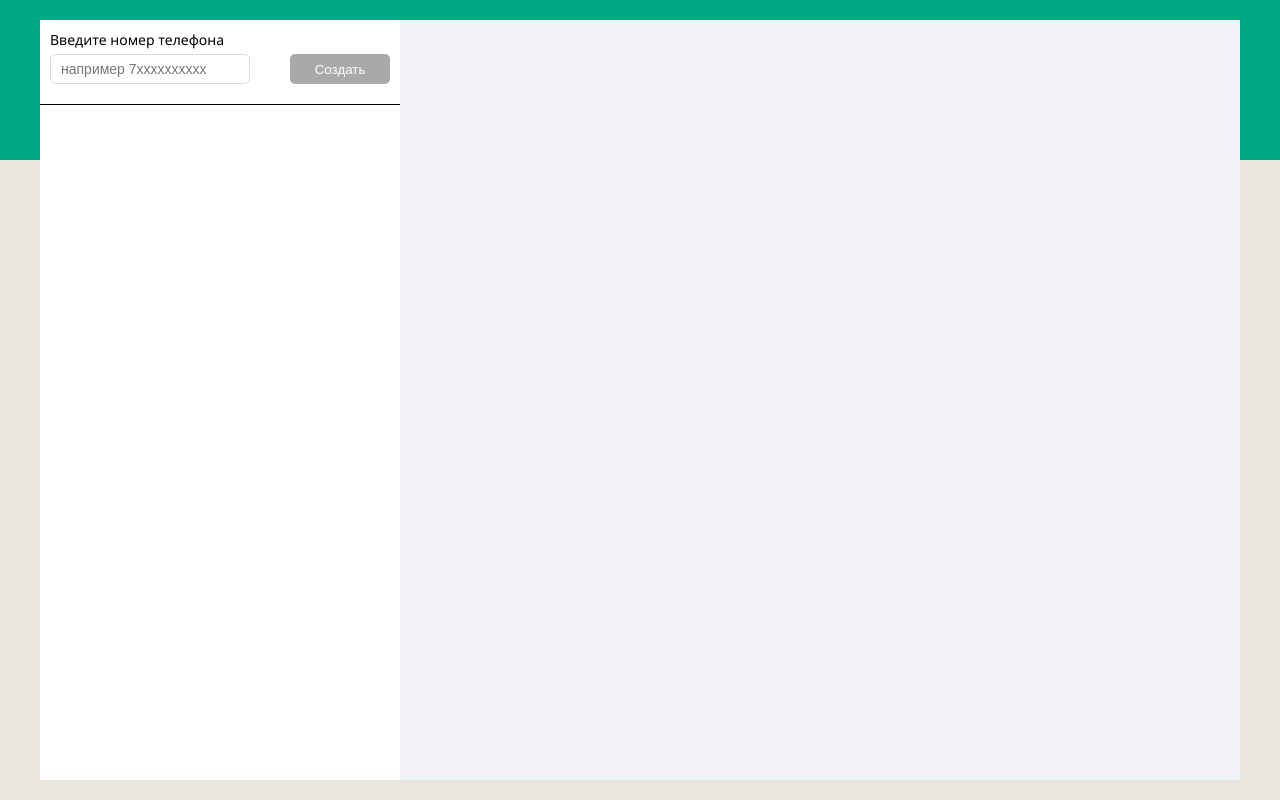
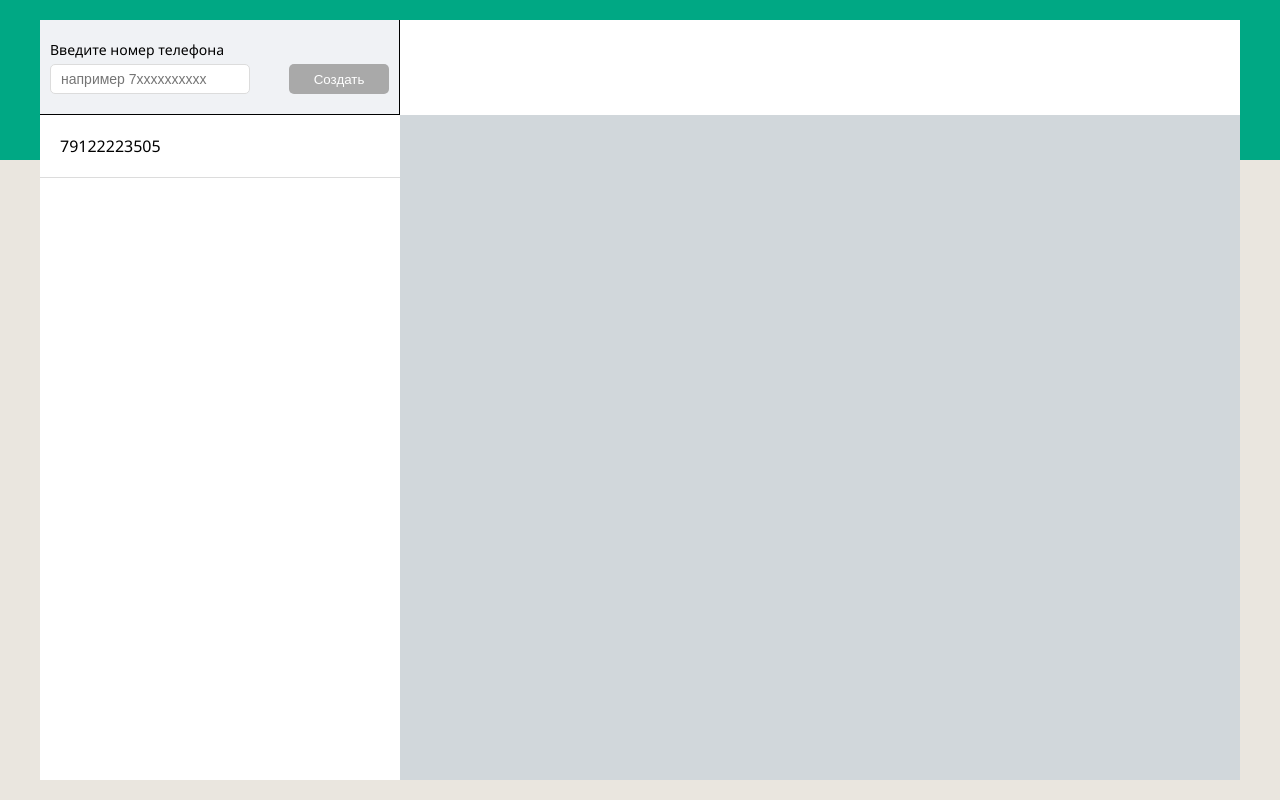
Before and after one commit to TheVadiratti/green-wa-messenger, a Next.js app: page / in a window 1280 px wide. Built offline with nearby package versions, Linux system fonts and the light colour scheme.

Commit message:
refactor: перевести Messenger на grid

```diff
--- a/src/components/CreateForm/CreateForm.module.css
+++ b/src/components/CreateForm/CreateForm.module.css
@@ -1,10 +1,12 @@
 .form {
   display: flex;
-  padding: 10px 10px 20px;
+  padding: 0 10px 20px;
   gap: 5px;
   justify-content: space-between;
   align-items: end;
   border-bottom: 1px solid #000;
+  border-right: 1px solid #000;
+  background-color: #f0f2f5;
 }
 
 .label {
--- a/src/components/Messenger/Messenger.module.css
+++ b/src/components/Messenger/Messenger.module.css
@@ -2,12 +2,18 @@
   width: 95%;
   max-width: 1200px;
   height: 95%;
-  background-color: #f0f2f5;
+  background-color: #fff;
   display: grid;
   grid-template-columns: 30% 70%;
-  grid-template-rows: 100%;
+  grid-template-rows: 95px auto;
 }
 
 .dialogsList {
   background-color: #fff;
+  margin: 0;
+  padding: 0;
 }
+
+.chat {
+  background-color: #d1d7db;;
+}
--- a/src/components/Messenger/Messenger.tsx
+++ b/src/components/Messenger/Messenger.tsx
@@ -1,13 +1,17 @@
 import Styles from './Messenger.module.css';
 import CreateForm from '../CreateForm/CreateForm';
+import Dialog from '../Dialog/Dialog';
 
 export default function Messenger() {
   return (
     <div className={Styles.window}>
-      <div className={Styles.dialogsList}>
-        <CreateForm />
+      <CreateForm />
+      <div></div>
+      <ul className={Styles.dialogsList}>
+          <Dialog isChecked={false} />
+      </ul>
+      <div className={Styles.chat}>
       </div>
-      <div className={Styles.dialog}></div>
     </div>
   );
 }
```
